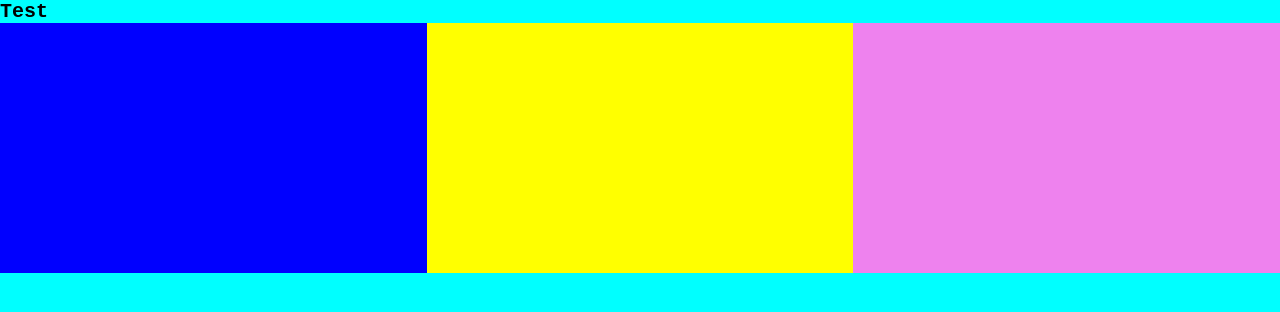
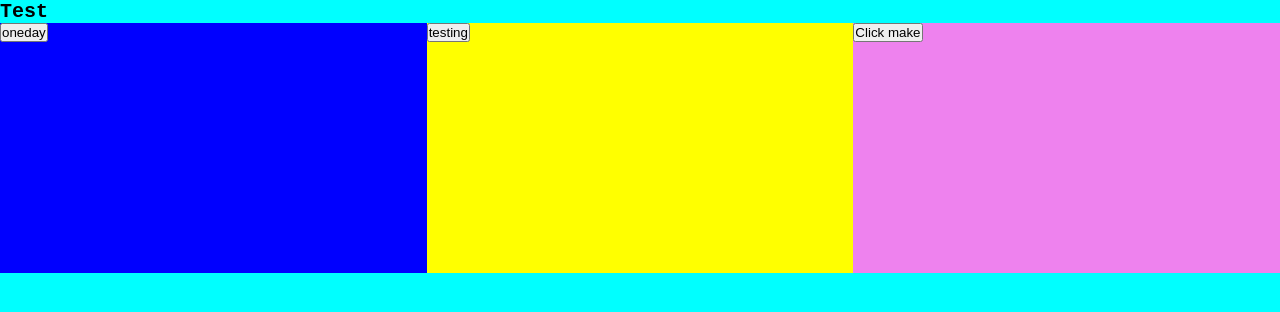
Before and after one commit to savicd130/testplerdy, a plain HTML site: page index.html in a window 1280 px wide. Drawn offline with Linux system fonts and the light colour scheme.

Commit message:
add buttons

```diff
--- a/index.html
+++ b/index.html
@@ -12,9 +12,16 @@
 
   <h1>Test</h1>
   <div class="boxes">
-    <div class="box1"></div>
-    <div class="box2"></div>
-    <div class="box3"></div>
+    <div class="box1">
+      <button id="oneday">oneday</button>
+    </div>
+    <div class="box2">
+      <button class="testing">testing</button>
+    </div>
+    <div class="box3">
+      <button id="make">Click make</button>
+
+    </div>
   </div>
 
 
```
